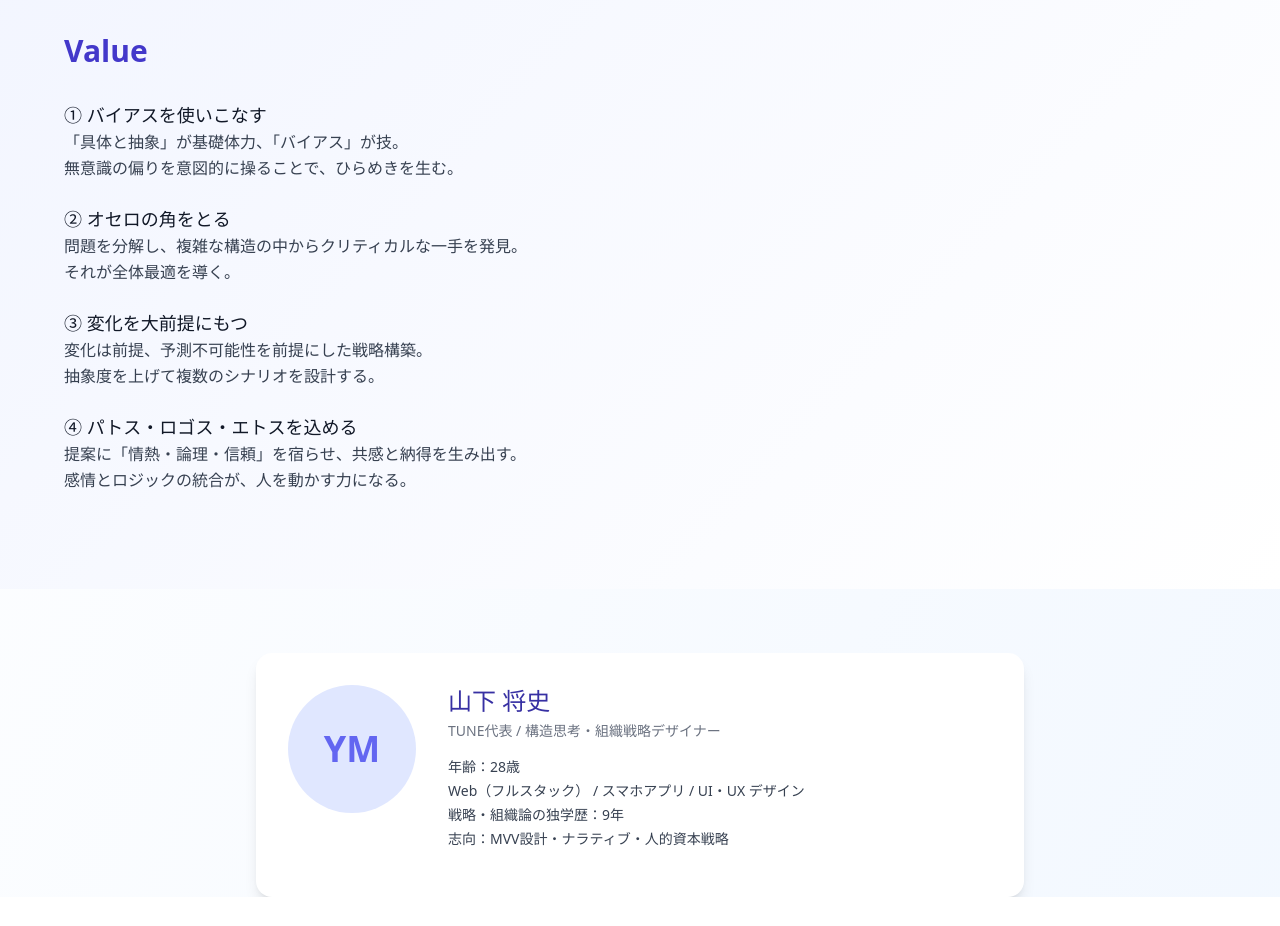
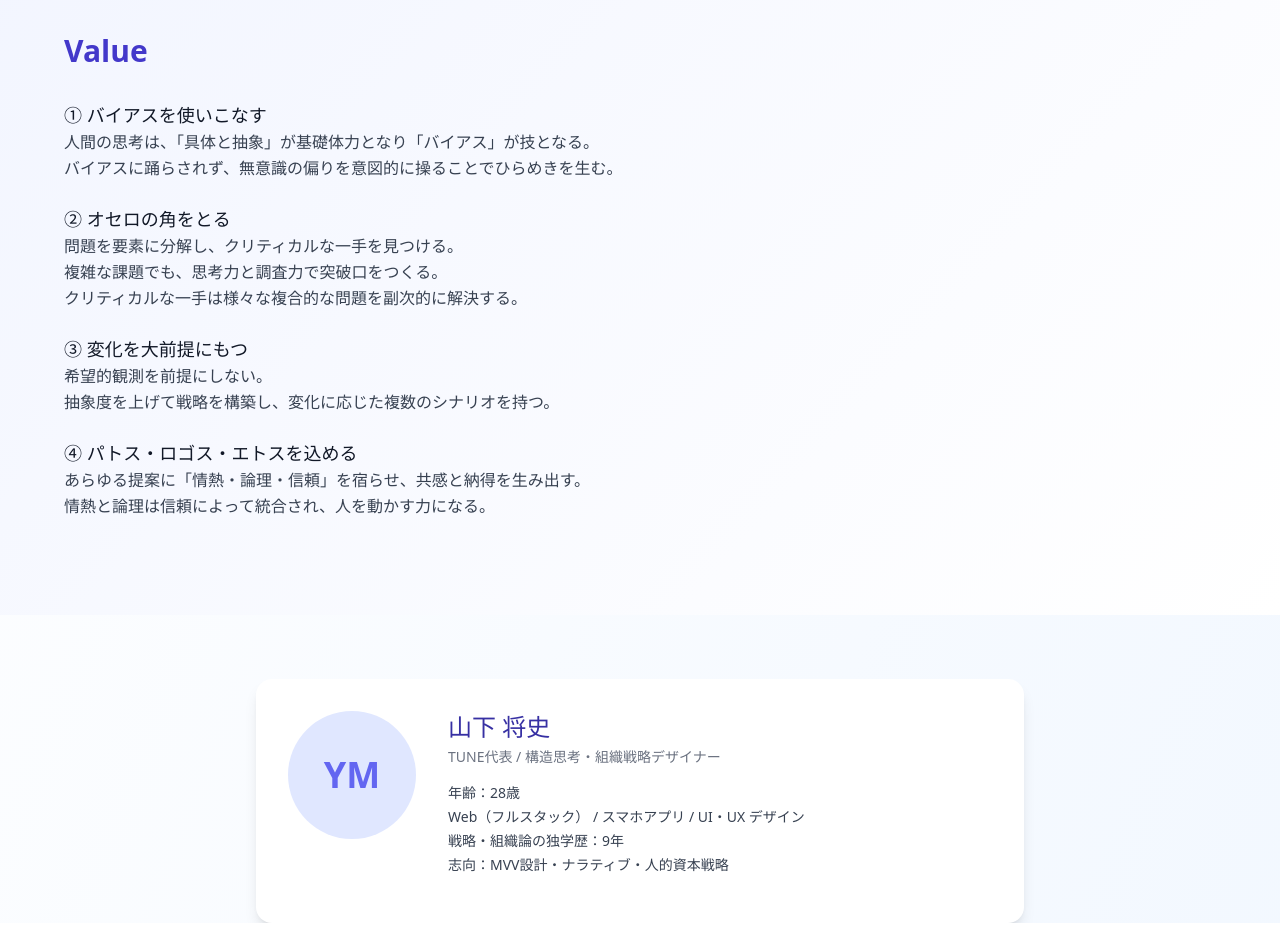
Before and after one commit to kutsu-4ta/circler-ses-lp, a React (Vite) app: page /aboutUs in a window 1280 px wide. Shown: the part 860-1786 px from the top of the page. Built offline with nearby package versions, Linux system fonts and the light colour scheme.

Commit message:
MVV修正

```diff
--- a/src/components/aboutus/MvvSection.tsx
+++ b/src/components/aboutus/MvvSection.tsx
@@ -47,32 +47,33 @@ const MvvSection: React.FC = () => {
                         <div>
                             <h4 className="text-lg font-semibold text-gray-900">① バイアスを使いこなす</h4>
                             <p>
-                                「具体と抽象」が基礎体力、「バイアス」が技。<br />
-                                無意識の偏りを意図的に操ることで、ひらめきを生む。
+                                人間の思考は、「具体と抽象」が基礎体力となり「バイアス」が技となる。<br />
+                                バイアスに踊らされず、無意識の偏りを意図的に操ることでひらめきを生む。<br />
                             </p>
                         </div>
 
                         <div>
                             <h4 className="text-lg font-semibold text-gray-900">② オセロの角をとる</h4>
                             <p>
-                                問題を分解し、複雑な構造の中からクリティカルな一手を発見。<br />
-                                それが全体最適を導く。
+                                問題を要素に分解し、クリティカルな一手を見つける。<br />
+                                複雑な課題でも、思考力と調査力で突破口をつくる。<br />
+                                クリティカルな一手は様々な複合的な問題を副次的に解決する。
                             </p>
                         </div>
 
                         <div>
                             <h4 className="text-lg font-semibold text-gray-900">③ 変化を大前提にもつ</h4>
                             <p>
-                                変化は前提、予測不可能性を前提にした戦略構築。<br />
-                                抽象度を上げて複数のシナリオを設計する。
+                                希望的観測を前提にしない。<br />
+                                抽象度を上げて戦略を構築し、変化に応じた複数のシナリオを持つ。
                             </p>
                         </div>
 
                         <div>
                             <h4 className="text-lg font-semibold text-gray-900">④ パトス・ロゴス・エトスを込める</h4>
                             <p>
-                                提案に「情熱・論理・信頼」を宿らせ、共感と納得を生み出す。<br />
-                                感情とロジックの統合が、人を動かす力になる。
+                                あらゆる提案に「情熱・論理・信頼」を宿らせ、共感と納得を生み出す。<br />
+                                情熱と論理は信頼によって統合され、人を動かす力になる。<br />
                             </p>
                         </div>
                     </div>
```
